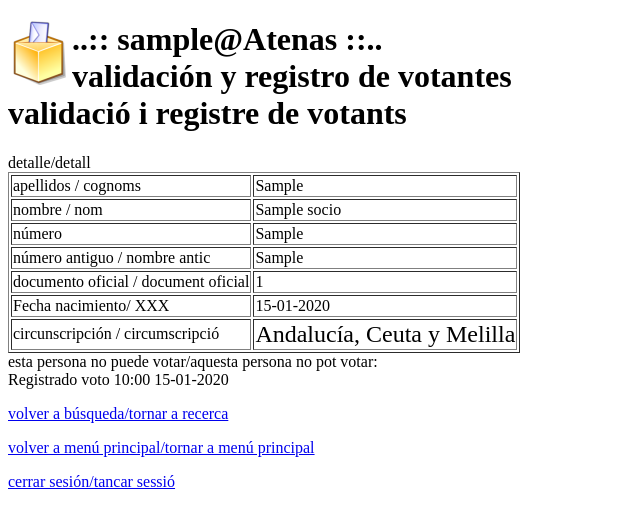
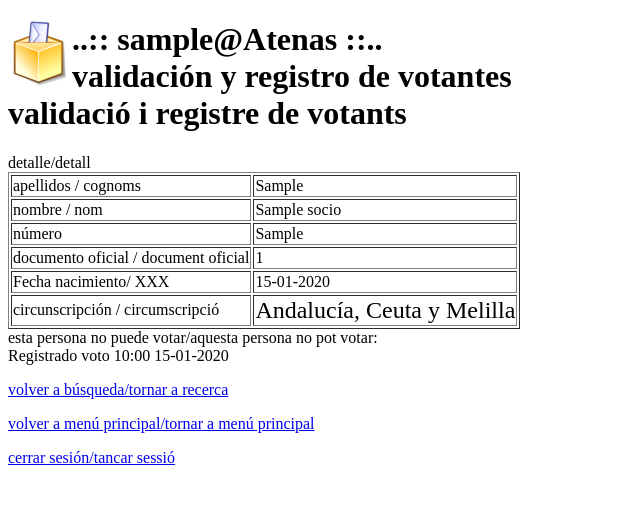
Before and after one commit to rapto/atenas, a Django app: a page that uses verificacion/templates/registrar.html in a window 1280 px wide. Shown: the top 509 px of the page, without its empty margins (0-640 px from the left). Run offline with Django 3.2, Linux system fonts and the light colour scheme; a user stored in the database is signed in; data comes from the database, SQL or seed files in the repository; tables that the repository leaves empty hold one stand-in row (values such as "Sample post"); some libraries are stand-ins or nearby versions.

Commit message:
Fuera num socio antiguo

```diff
--- a/recuento/views.py
+++ b/recuento/views.py
@@ -391,8 +391,6 @@ def confirmar(request, tipo):
         candidato.tipo = tipo
         candidato.n_socio = 'n/a'
         socios = list(mv.Socio.objects.filter(num_socio=candidato.n_socio.zfill(8)))
-        socios += list(mv.Socio.objects.filter(num_socio_antiguo='S' + candidato.n_socio.zfill(7)))
-        socios += list(mv.Socio.objects.filter(num_socio_antiguo=candidato.n_socio))
         if len(socios) != 1:
             socios = mv.Socio.objects.filter(correo_electronico=candidato.correo_e)
         if len(socios) != 1:
--- a/verificacion/admin.py
+++ b/verificacion/admin.py
@@ -3,8 +3,8 @@ from django.contrib import admin
 
 
 class SocioAdmin(admin.ModelAdmin):
-    list_display=('nombre','apellidos','num_socio_antiguo','num_socio','circunscripcion')
+    list_display=('nombre','apellidos','num_socio','circunscripcion')
     list_filter=('circunscripcion',)
-    search_fields = ['nombre','apellidos','num_socio_antiguo','num_socio']
+    search_fields = ['nombre','apellidos','num_socio']
 
 admin.site.register(Socio, SocioAdmin)
--- a/verificacion/models.py
+++ b/verificacion/models.py
@@ -63,7 +63,6 @@ class Socio(models.Model):
     apellidos=models.CharField(max_length=200, null=True,blank=True)
     docu_id=models.CharField(max_length=200,blank=True, verbose_name=u'Documento de identidad')
     num_socio=models.CharField(max_length=200, verbose_name=u'Número de socio/a')
-    num_socio_antiguo=models.CharField(max_length=200,blank=True, null=True, verbose_name=u'Número de socio/a antiguo')
     circunscripcion=models.ForeignKey(Circunscripcion, null=True,blank=True, verbose_name=u'Circunscripción')
     fecha_socio=models.DateTimeField(null=True,blank=True, verbose_name=u'Fecha antigüedad')
     fecha_voto=models.DateTimeField(null=True,blank=True)
--- a/verificacion/templates/registrar.html
+++ b/verificacion/templates/registrar.html
@@ -11,7 +11,6 @@ detalle/detall
 <tr><td>apellidos / cognoms</td><td>{{socio.apellidos}}</td></td>
 <tr><td>nombre / nom</td><td>{{socio.nombre}}</td></td>
 <tr><td>número</td><td>{{socio.num_socio}}</td></td>
-<tr><td>número antiguo / nombre antic</td><td>{{socio.num_socio_antiguo}}</td></td>
 <tr><td>documento oficial / document oficial</td><td>{{socio.docu_id}}</td></td>
 <tr><td>Fecha nacimiento/ XXX</td><td>{{socio.fecha_nacimiento_legible}}</td></td>
 <tr><td>circunscripción / circumscripció</td><td><span style="font-size:150%;">{{socio.circunscripcion|default_if_none:"Extranjero"}}</span></td></td>
--- a/verificacion/templates/verificacion.html
+++ b/verificacion/templates/verificacion.html
@@ -29,7 +29,6 @@
         <tr>
             <th>apellidos, nombre / cognoms, nom</th>
             <th>nº</th>
-            <th>nº antiguo / nº antic</th>
             <th>doc. oficial</th>
             <th>circunscripción / circumscripció</th>
             <th>¿puede votar? / pot votar?</th>
@@ -38,7 +37,6 @@
         <tr>
             <td><a href="./registrar/{{r.id}}/">{{r}}</a></td>
             <td> {{r.num_socio}}</td>
-            <td> {{r.num_socio_antiguo}}</td>
             <td> {{r.docu_id}}</td>
             <td> {%if r.circunscripcion%}
                 {{r.circunscripcion}}
--- a/verificacion/views.py
+++ b/verificacion/views.py
@@ -93,7 +93,6 @@ def index(request, tipo, clase_votante):
         if clase_votante is Socio:
             res=clase_votante.objects.filter(
                     Q(num_socio__contains=buscado)
-                    | Q(num_socio_antiguo__contains=buscado)
                     | Q(docu_id__contains=buscado)
                     )
         if clase_votante is Consejero or res.count()==0:
```
